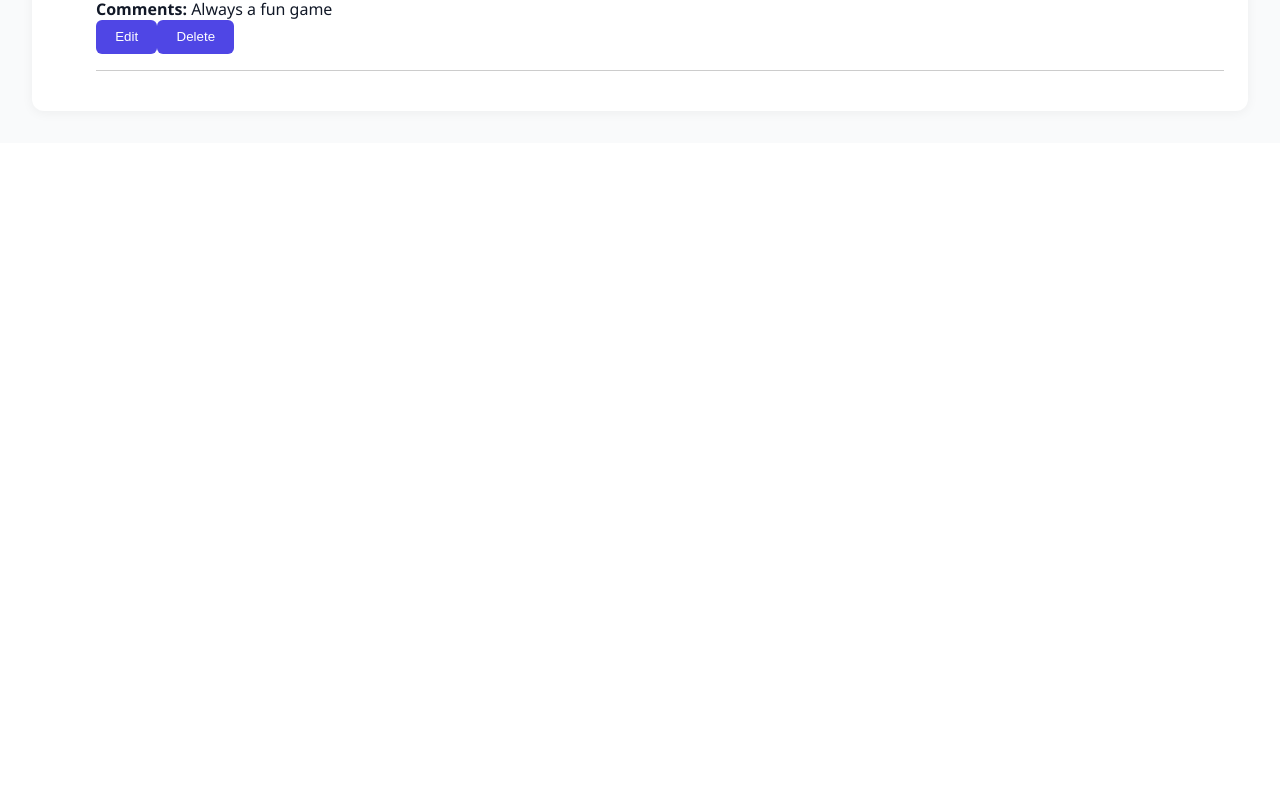
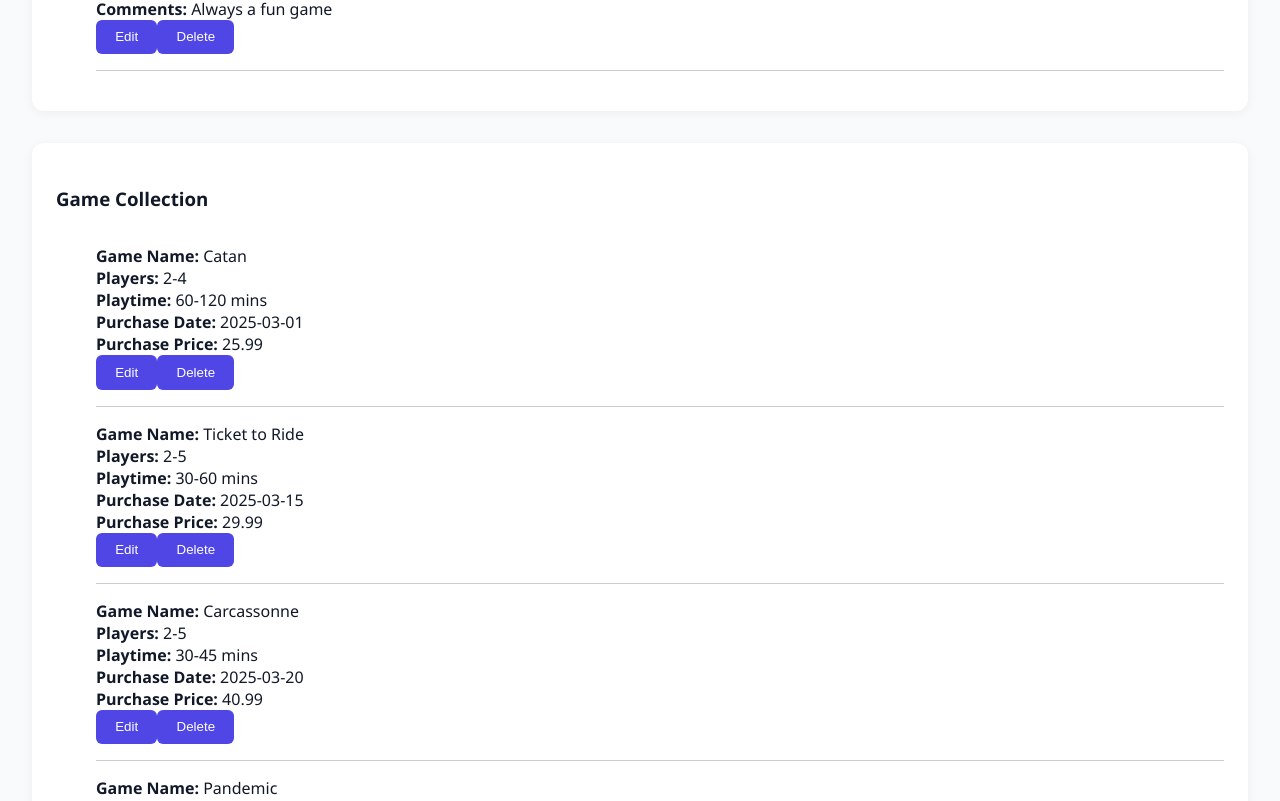
Before and after one commit to kwags/bgst, a React (Create React App) app: page / in a window 1280 px wide. Shown: the part 1593-2394 px from the top of the page. Before the commit the page ends 1736 px from the top, so only its background shows below. Built offline with nearby package versions, Linux system fonts and the light colour scheme.

Commit message:
Created Collection.js and added mock collection data to mockAPI.js

```diff
--- a/src/App.js
+++ b/src/App.js
@@ -6,18 +6,31 @@ import GameSessionForm from './GameSessionForm';
 import PlayHistory from "./PlayHistory.js";
 import { fetchPlayHistory } from "./mockAPI";
 import AddBoardGameForm from "./AddBoardGameForm.js";
+import Collection from "./Collection.js";
+import { fetchCollection } from "./mockAPI";
 
 function App() {
+  const [playHistory, setPlayHistory] = useState([]);
+  const [collection, setCollection] = useState([]);
+  const [editingItem, setEditingItem] = useState(null);
   const [items, setItems] = useState([]);
-  const [editingItem, setEditingItem] = useState(null);
 
   useEffect(() => {
     const getPlayHistory = async () => {
-      const data = await fetchPlayHistory();
-      setItems(data);
+    const data = await fetchPlayHistory();
+      setPlayHistory(data);
     };
     getPlayHistory();
   }, []);
+
+  useEffect(() => {
+    const getCollection = async () => {
+    const data = await fetchCollection();
+      setCollection(data);
+    };
+    getCollection();
+  }, []);
+
 
   return (
     <div className="app-container">
@@ -39,22 +52,19 @@ function App() {
 
         <section className="app-section">
           <h2>Add a Game Session</h2>
-          <GameSessionForm
-  onAdd={(newItem) => {
-    setItems([...items, { ...newItem, id: uuidv4() }]);
-  }}
-  editingItem={editingItem}
-  onUpdate={(updatedItem) => {
-    setItems(items.map(item => item.id === updatedItem.id ? updatedItem : item));
-    setEditingItem(null);
-  }}
-  onCancelEdit={() => setEditingItem(null)}
-/>
+          <GameSessionForm onAdd={(newItem) => {setItems([...items, { ...newItem, id: uuidv4() }]);
+        }} editingItem={editingItem} onUpdate={(updatedItem) => {setItems(items.map(item => item.id === updatedItem.id ? updatedItem : item)); setEditingItem(null);
+        }} onCancelEdit={() => setEditingItem(null)}/>
         </section>
 
         <section className="app-section">
-        <PlayHistory items={items} setItems={setItems} onEdit={(item) => setEditingItem(item)} />
+          <PlayHistory items={playHistory} setItems={setPlayHistory} onEdit={(item) => setEditingItem(item)} />
         </section>
+
+        <section className="app-section">
+          <Collection items={collection} setItems={setCollection} onEdit={(item) => setEditingItem(item)} />
+        </section>
+
       </main>
     </div>
   );
--- /dev/null
+++ b/src/Collection.js
@@ -0,0 +1,32 @@
+//Collection is a list of the User's Games
+//import logo from './logo.svg';
+//import './App.css';
+
+import React from 'react';
+
+function Collection({ items, setItems, onEdit }) {
+  const deleteGame = (id) => {
+    setItems(items.filter(item => item.id !== id));
+  };
+
+  return (
+    <div>
+      <h3>Game Collection</h3>
+      <ul>
+        {items.map(item => (
+        <div key={item.id} style={{ borderBottom: "1px solid #ccc", padding: "1rem 0" }}>
+            <strong>Game Name:</strong> {item.name}<br/>
+            <strong>Players:</strong> {item.players}<br/>
+            <strong>Playtime:</strong> {item.estimatedTime} mins<br/>
+            <strong>Purchase Date:</strong> {item.purchaseDate}<br/>
+            <strong>Purchase Price:</strong> {item.purchasePrice}<br/>
+            <button onClick={() => onEdit(item)}>Edit</button>
+          <button onClick={() => deleteGame(item.id)}>Delete</button>
+        </div>
+        ))}
+      </ul>
+    </div>
+  );
+}
+
+export default Collection;
--- a/src/mockAPI.js
+++ b/src/mockAPI.js
@@ -20,8 +20,7 @@ export const mockData = {
       ],
 
     playHistory: [
-        {
-        id: 1,
+        { id: 1,
         name: "Mysterium",
         date: "2025-03-08",
         numPlayers: 4,
@@ -30,8 +29,7 @@ export const mockData = {
         time: 120,
         comments: "First time playing this game",
         },
-        {
-        id: 2,
+        { id: 2,
         name: "Carcassonne",
         date: "2025-03-13",
         numPlayers: 3,
@@ -40,8 +38,7 @@ export const mockData = {
         time: 180,
         comments: "This was really fun!",
         },
-        {
-        id: 3,
+        { id: 3,
         name: "Catan",
         date: "2025-03-27",
         numPlayers: 3,
@@ -50,7 +47,52 @@ export const mockData = {
         time: 180,
         comments: "Always a fun game",
         }
-    ]
+    ],
+
+    collection: [
+      { id: 1,
+        name: "Catan",
+        players: "2-4",
+        estimatedTime: "60-120",
+        purchaseDate: "2025-03-01",
+        purchasePrice: "25.99",
+        },
+
+        { id: 2,
+        name: "Ticket to Ride",
+        players: "2-5",
+        estimatedTime: "30-60",
+        purchaseDate: "2025-03-15",
+        purchasePrice: "29.99",
+        },
+        { id: 3,
+        name: "Carcassonne",
+        players: "2-5",
+        estimatedTime: "30-45",
+        purchaseDate: "2025-03-20",
+        purchasePrice: "40.99"
+        },
+        { id: 4,
+        name: "Pandemic",
+        players: "2-4",
+        estimatedTime: "45-60",
+        purchaseDate: "2025-04-01",
+        purchasePrice: "19.99"
+        },
+        { id: 5,
+        name: "Azul",
+        players: "2-4",
+        estimatedTime: "30-45",
+        purchaseDate: "2025-04-02",
+        purchasePrice: "31.99"
+        },
+        { id: 6,
+        name: "7 Wonders",
+        players: "2-7",
+        estimatedTime: "30",
+        purchaseDate: "2025-04-05",
+        purchasePrice: "59.99" },
+      ]
 };
 
 
@@ -85,3 +127,12 @@ export const addBoardGame = async (newGame) => {
       }, 300); // Simulated API delay
     });
 };
+
+// Simulate fetching game sessions (play history)
+export const fetchCollection = async () => {
+  return new Promise((resolve) => {
+    setTimeout(() => {
+      resolve(mockData.collection); // Return all game session data
+    }, 500); // Fake delay in ms to simulate network delay
+  });
+};
```
